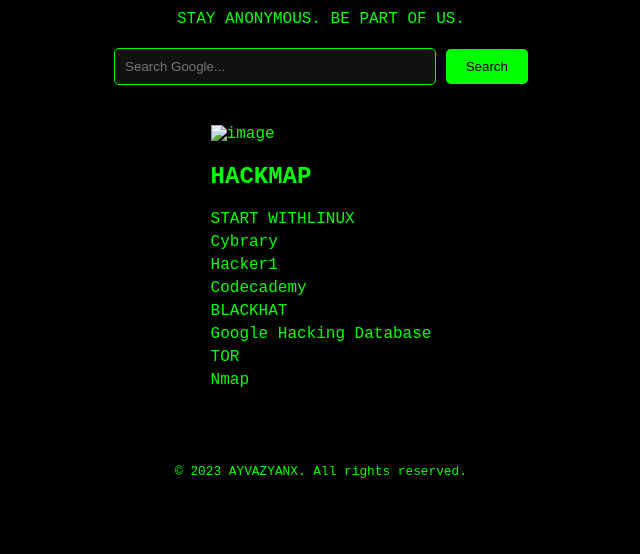
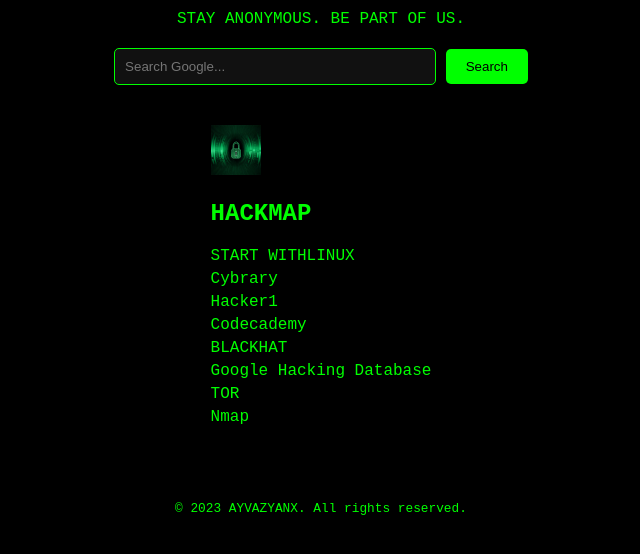
Before and after one commit to avinix24/ayvx, a website: page index.html in a window 1280 px wide. Shown: the part 96-650 px from the top of the page, without its empty margins (319-959 px from the left). Drawn offline with Linux system fonts and the light colour scheme.

Commit message:
Update index.html

```diff
--- a/index.html
+++ b/index.html
@@ -69,7 +69,7 @@
 
     <div class="links">
     <!-- Image added before the heading -->
-    <img src="lock.gif" alt="image" style="width: 50px; height: 50px;"></img>
+    <img src="lock.png" alt="image" style="width: 50px; height: 50px;"></img>
         <h2>HACKMAP</h2>
         <a href="https://www.linux.org" target="_blank">START WITHLINUX</a>
         <a href="https://www.cybrary.it" target="_blank">Cybrary</a>
```
